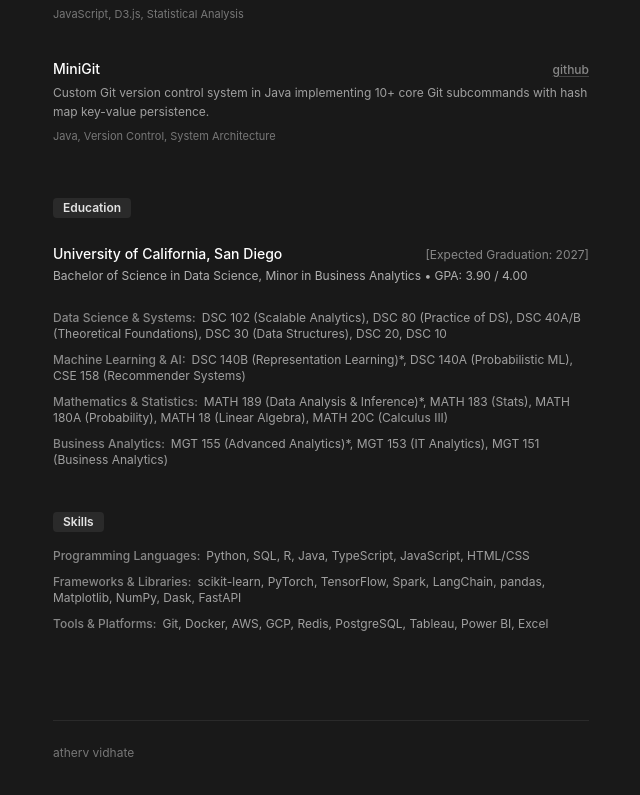
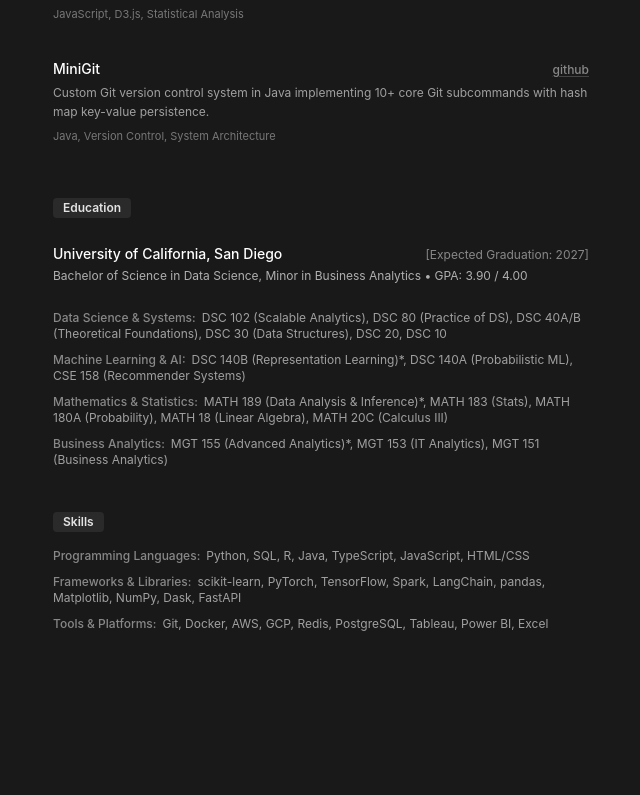
Before and after one commit to athervvidhate/portfolio, a React (Vite) app: page / in a window 1280 px wide. Shown: the part 1721-2516 px from the top of the page, without its empty margins (319-959 px from the left). After the commit the page ends 2473 px from the top, so only its background shows below. Built offline with nearby package versions, Linux system fonts and the light colour scheme.

Commit message:
Remove footer completely

```diff
--- a/src/Portfolio.tsx
+++ b/src/Portfolio.tsx
@@ -371,10 +371,6 @@ export default function Portfolio() {
           )}
         </div>
 
-        {/* Footer */}
-        <footer className="mt-12 pt-6 border-t border-[#eeeeee] dark:border-[#2a2a2a] text-xs text-[#888888] dark:text-[#777777]">
-          <div>atherv vidhate</div>
-        </footer>
       </main>
     </div>
   )
```
